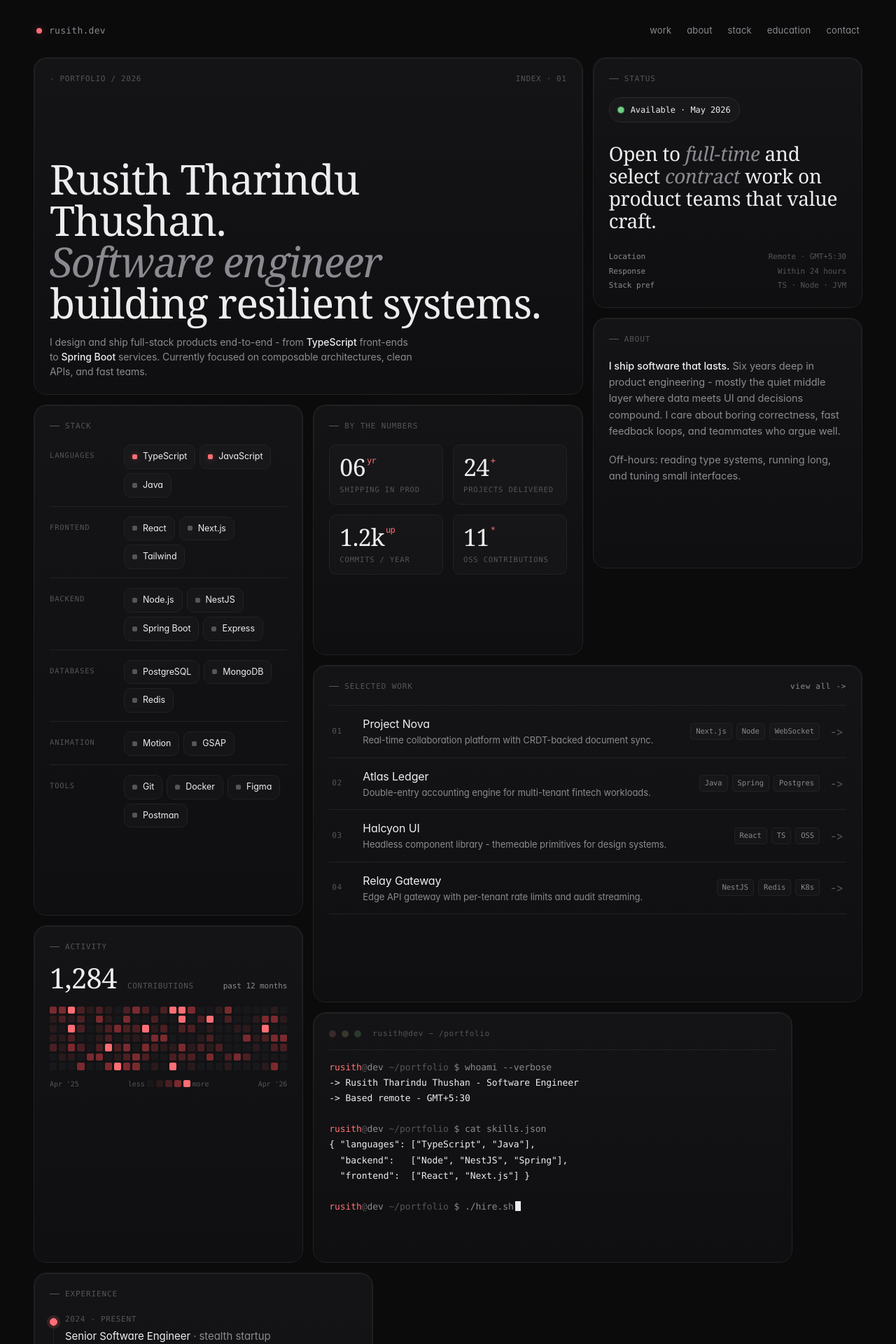
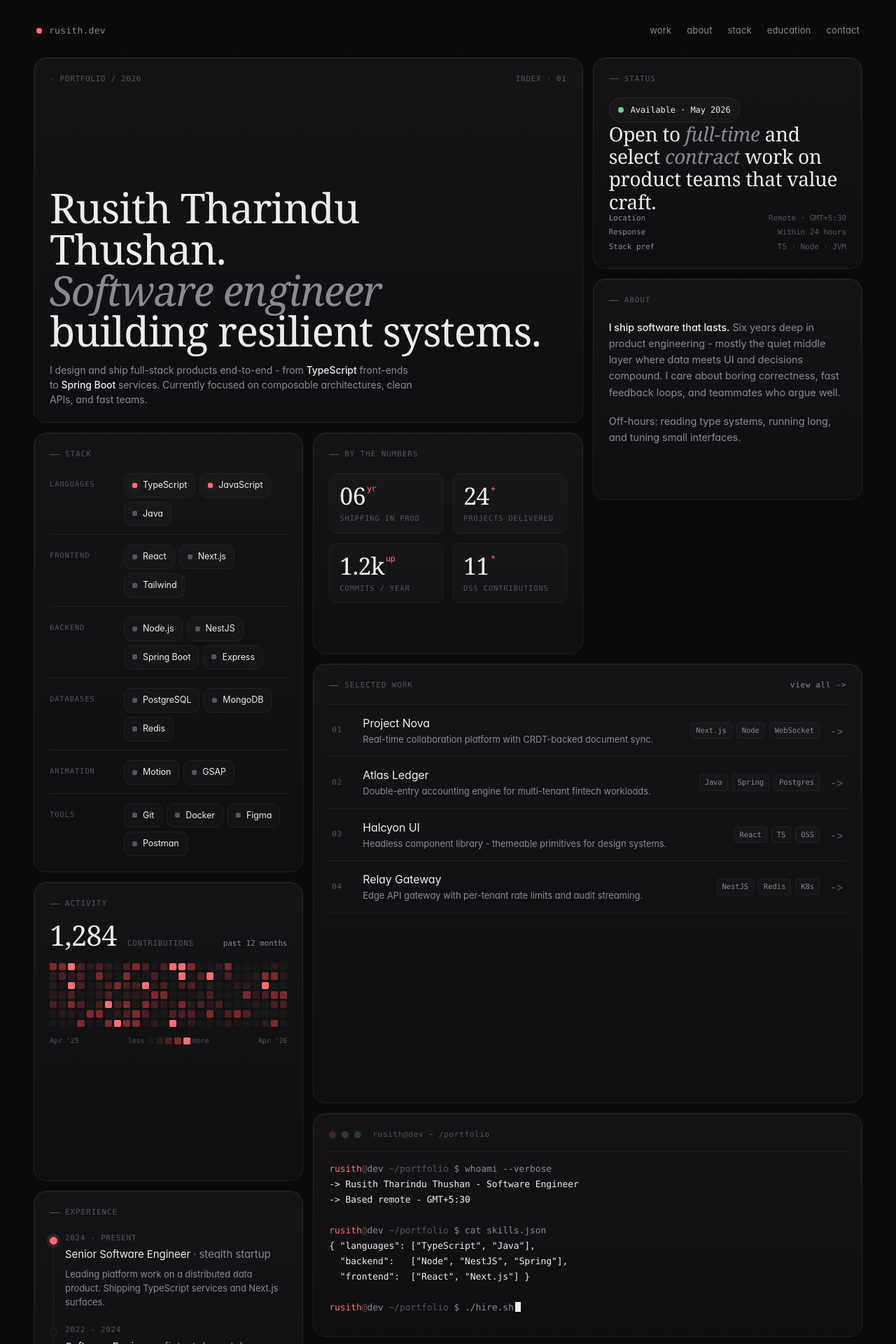
Before and after one commit to RusithTharindu/bento-portfolio, a Next.js app: page / in a window 1280 px wide. Shown: the top 1920 px of the page at 70% size. Built offline with nearby package versions, Linux system fonts and the light colour scheme.

Commit message:
feat: enhance grid layout for responsive design in globals.css

```diff
--- a/app/globals.css
+++ b/app/globals.css
@@ -240,6 +240,72 @@ a {
   grid-row: span 2;
 }
 
+@media (min-width: 1025px) {
+  .bento {
+    grid-template-areas:
+      "hero hero hero hero hero hero hero hero status status status status"
+      "hero hero hero hero hero hero hero hero status status status status"
+      "hero hero hero hero hero hero hero hero about about about about"
+      "hero hero hero hero hero hero hero hero about about about about"
+      "stack stack stack stack stats stats stats stats about about about about"
+      "stack stack stack stack projects projects projects projects projects projects projects projects"
+      "stack stack stack stack projects projects projects projects projects projects projects projects"
+      "activity activity activity activity projects projects projects projects projects projects projects projects"
+      "activity activity activity activity terminal terminal terminal terminal terminal terminal terminal terminal"
+      "timeline timeline timeline timeline terminal terminal terminal terminal terminal terminal terminal terminal"
+      "timeline timeline timeline timeline terminal terminal terminal terminal terminal terminal terminal terminal"
+      "timeline timeline timeline timeline education education education education education education education education"
+      "timeline timeline timeline timeline education education education education education education education education"
+      "timeline timeline timeline timeline education education education education education education education education"
+      "contact contact contact contact contact contact contact contact contact contact contact contact"
+      "contact contact contact contact contact contact contact contact contact contact contact contact";
+  }
+
+  .c-hero {
+    grid-area: hero;
+  }
+
+  .c-status {
+    grid-area: status;
+  }
+
+  .c-about {
+    grid-area: about;
+  }
+
+  .c-stack {
+    grid-area: stack;
+  }
+
+  .c-stats {
+    grid-area: stats;
+  }
+
+  .c-projects {
+    grid-area: projects;
+  }
+
+  .c-github {
+    grid-area: activity;
+  }
+
+  .c-terminal {
+    grid-area: terminal;
+  }
+
+  .c-timeline {
+    grid-area: timeline;
+  }
+
+  .c-education {
+    grid-area: education;
+  }
+
+  .c-contact {
+    grid-area: contact;
+  }
+}
+
 .label {
   align-items: center;
   color: var(--text-3);
@@ -1262,57 +1328,168 @@ a {
   }
 }
 
+@media (min-width: 1025px) {
+  .bento {
+    grid-auto-rows: minmax(96px, auto);
+    grid-template-areas: none;
+  }
+
+  .c-hero {
+    grid-area: auto;
+    grid-column: 1 / span 8;
+    grid-row: 1 / span 4;
+  }
+
+  .c-status {
+    grid-area: auto;
+    grid-column: 9 / span 4;
+    grid-row: 1 / span 2;
+  }
+
+  .c-about {
+    grid-area: auto;
+    grid-column: 9 / span 4;
+    grid-row: 3 / span 3;
+  }
+
+  .c-stack {
+    grid-area: auto;
+    grid-column: 1 / span 4;
+    grid-row: 5 / span 4;
+  }
+
+  .c-stats {
+    grid-area: auto;
+    grid-column: 5 / span 4;
+    grid-row: 5 / span 3;
+    min-height: 300px;
+  }
+
+  .c-projects {
+    grid-area: auto;
+    grid-column: 5 / span 8;
+    grid-row: 8 / span 4;
+  }
+
+  .c-github {
+    grid-area: auto;
+    grid-column: 1 / span 4;
+    grid-row: 9 / span 4;
+  }
+
+  .c-terminal {
+    grid-area: auto;
+    grid-column: 5 / span 8;
+    grid-row: 12 / span 3;
+    min-height: 320px;
+  }
+
+  .c-timeline {
+    grid-area: auto;
+    grid-column: 1 / span 4;
+    grid-row: 13 / span 5;
+  }
+
+  .c-education {
+    grid-area: auto;
+    grid-column: 5 / span 8;
+    grid-row: 15 / span 5;
+    min-height: 520px;
+  }
+
+  .c-contact {
+    grid-area: auto;
+    grid-column: 1 / span 12;
+    grid-row: 20 / span 2;
+  }
+
+  .c-education .education-list {
+    grid-template-columns: 1fr;
+  }
+
+  .c-education .education-item {
+    grid-template-columns: 120px minmax(0, 1fr);
+  }
+}
+
 @media (max-width: 1024px) {
   .bento {
     gap: 12px;
     grid-auto-rows: 100px;
-  }
-
-  .c-hero,
-  .c-projects,
-  .c-github,
-  .c-contact {
-    grid-column: span 12;
-  }
-
-  .c-hero,
-  .c-projects {
-    grid-row: span 4;
-  }
-
-  .c-status,
-  .c-about,
-  .c-stack,
-  .c-stats {
-    grid-column: span 6;
-    grid-row: span 3;
-  }
-
-  .c-github,
-  .c-terminal {
-    grid-row: span 3;
-  }
-
-  .c-terminal {
-    grid-column: span 7;
-  }
-
-  .c-timeline {
-    grid-column: span 5;
-    grid-row: span 5;
-  }
-
-  .c-contact {
-    grid-row: span 2;
-  }
-
-  .c-education {
-    grid-column: span 12;
-    grid-row: span 4;
+    grid-template-areas:
+      "hero hero hero hero hero hero hero hero hero hero hero hero"
+      "hero hero hero hero hero hero hero hero hero hero hero hero"
+      "hero hero hero hero hero hero hero hero hero hero hero hero"
+      "hero hero hero hero hero hero hero hero hero hero hero hero"
+      "status status status status status status about about about about about about"
+      "status status status status status status about about about about about about"
+      "status status status status status status about about about about about about"
+      "stack stack stack stack stack stack stats stats stats stats stats stats"
+      "stack stack stack stack stack stack stats stats stats stats stats stats"
+      "stack stack stack stack stack stack stats stats stats stats stats stats"
+      "projects projects projects projects projects projects projects projects projects projects projects projects"
+      "projects projects projects projects projects projects projects projects projects projects projects projects"
+      "projects projects projects projects projects projects projects projects projects projects projects projects"
+      "projects projects projects projects projects projects projects projects projects projects projects projects"
+      "activity activity activity activity activity activity terminal terminal terminal terminal terminal terminal"
+      "activity activity activity activity activity activity terminal terminal terminal terminal terminal terminal"
+      "activity activity activity activity activity activity terminal terminal terminal terminal terminal terminal"
+      "timeline timeline timeline timeline timeline terminal terminal terminal terminal terminal terminal terminal"
+      "timeline timeline timeline timeline timeline education education education education education education education"
+      "timeline timeline timeline timeline timeline education education education education education education education"
+      "timeline timeline timeline timeline timeline education education education education education education education"
+      "timeline timeline timeline timeline timeline education education education education education education education"
+      "timeline timeline timeline timeline timeline education education education education education education education"
+      "contact contact contact contact contact contact contact contact contact contact contact contact"
+      "contact contact contact contact contact contact contact contact contact contact contact contact";
   }
 
   .education-list {
     grid-template-columns: 1fr;
+  }
+
+  .c-hero {
+    grid-area: hero;
+  }
+
+  .c-status {
+    grid-area: status;
+  }
+
+  .c-about {
+    grid-area: about;
+  }
+
+  .c-stack {
+    grid-area: stack;
+  }
+
+  .c-stats {
+    grid-area: stats;
+  }
+
+  .c-projects {
+    grid-area: projects;
+  }
+
+  .c-github {
+    grid-area: activity;
+  }
+
+  .c-terminal {
+    grid-area: terminal;
+  }
+
+  .c-timeline {
+    grid-area: timeline;
+  }
+
+  .c-education {
+    grid-area: education;
+  }
+
+  .c-contact {
+    grid-area: contact;
   }
 }
 
@@ -1331,6 +1508,7 @@ a {
 
   .bento {
     grid-auto-rows: auto;
+    grid-template-areas: none;
   }
 
   .cell {
```
